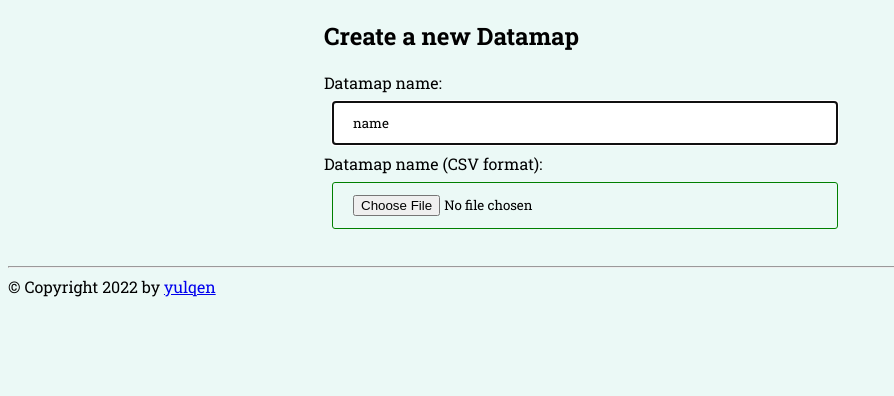
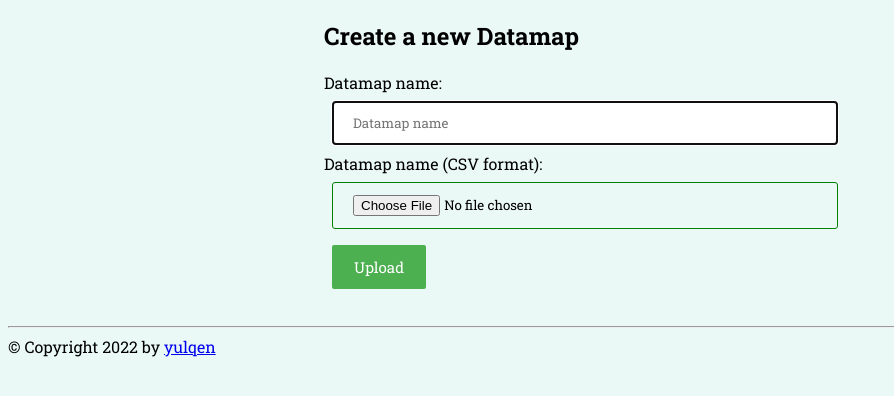
Before and after one commit to yulqen/dbasik-api, a FastAPI app: page /datamaps in a window 1280 px wide. Shown: the part 196-592 px from the top of the page, without its empty margins (0-894 px from the left). Run offline with FastAPI, Linux system fonts and the light colour scheme; data that the repository does not hold is empty.

Commit message:
wip: uploading the datamap file

```diff
--- a/web/templates/datamaps/datamaps.html
+++ b/web/templates/datamaps/datamaps.html
@@ -39,11 +39,12 @@
         <h2>Create a new Datamap</h2>
         <div style="width: 80%;">
             <div>
-                <form action="" method="post" accept-charset="utf-8">
+                <form action="" method="post" enctype="multipart/form-data">
                     <label for="dm_name">Datamap name:</label>
-                    <input type="name" value="name" id="dm_name" type="text" placeholder="Datamap name" required autofocus>
+                    <input type="text" value="" id="dm_name" name="dm_name" placeholder="Datamap name" required autofocus>
                     <label for="dm_file">Datamap name (CSV format):</label>
-                   <input type="file" value="" name="datamap-csv" id="dm_file"/>
+                   <input type="file" value="" name="datamap_csv" id="dm_file"/>
+                   <button class="button" type="submit">Upload</button>
                 </form>
             </div>
         </div>
```
Also changed, not shown: web/views/datamap.py (+8 -0 lines).
